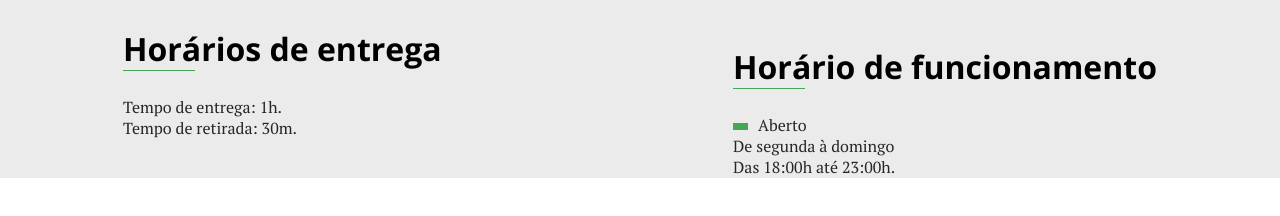
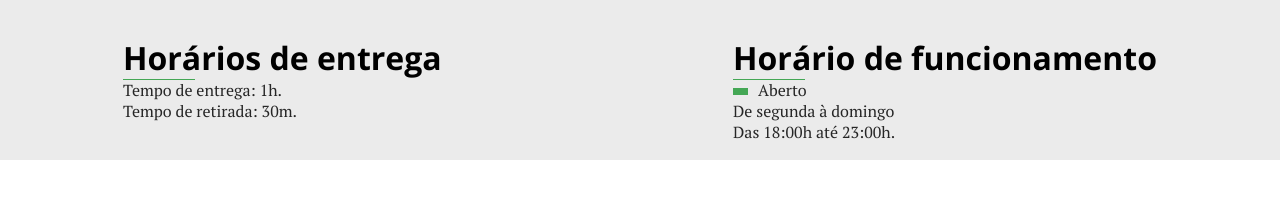
Before and after one commit to IgorRSGraziano/lemon-pepper, a plain HTML site: page index.html in a window 1280 px wide. Drawn offline with nearby package versions, Linux system fonts and the light colour scheme.

Commit message:
fix: wrong spacing generated in schedules

```diff
--- a/style/SCSS/_schedules.scss
+++ b/style/SCSS/_schedules.scss
@@ -1,8 +1,8 @@
 .schedules {
     display: flex;
     justify-content: space-between;
-    padding-left: 123px;
-    padding-right: 123px;
+    align-items: start;
+    padding: 36px 123px 17px 123px;
     background-color: $background-color-1;
 
     h2 {
@@ -22,19 +22,21 @@
     [class^="schedules__opening-time"] {
         &::before {
             content: '';
+            display: none;
             width: 15px;
             height: 7px;
-            display: inline-block;
             margin: auto 10px 1px auto;
         }
     }
     [class$="open"] {
         &::before {
+            display: inline-block;
             background-color: $accent-color-2;
         }
     }
     [class$="close"] {
         &::before {
+            display: inline-block;
             background-color: $accent-color-1;
         }
     }
--- a/style/SCSS/global/_global.scss
+++ b/style/SCSS/global/_global.scss
@@ -44,3 +44,7 @@ body {
 p {
     margin: 0px;
 }
+
+h2 {
+    margin: 0px;
+}
```
Also changed, not shown: style/global/style.css, 1 other file.
